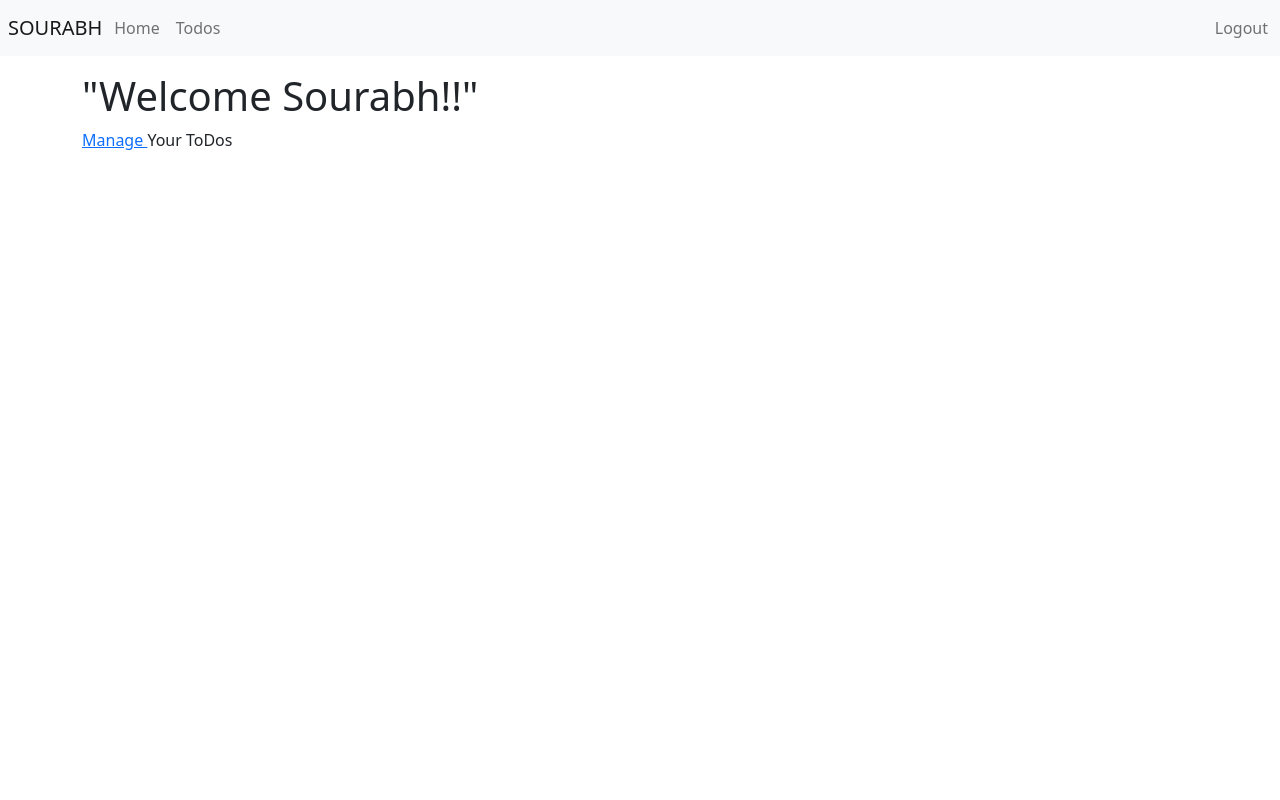
After one commit to sourrabhh/Spring-Boot-Project, a Java web app: page / in a window 1280 px wide. The commit adds this page. Run offline with Spring Boot 4, a stand-in JSP engine, Linux system fonts and the light colour scheme; some libraries are stand-ins or nearby versions.

Commit message:
navigation & JSP fragmentation

```diff
--- a/webapp01/src/main/java/com/sourabh/webapp01/loginPackage/loginController.java
+++ b/webapp01/src/main/java/com/sourabh/webapp01/loginPackage/loginController.java
@@ -12,37 +12,39 @@ import org.springframework.web.bind.annotation.SessionAttributes;
 @SessionAttributes("name")
 public class loginController
 {
-    private authenticationService authenticationService;
+    @RequestMapping(value="/", method = RequestMethod.GET)
+    public String gotoLoginPage(ModelMap model)
+    {
+        model.put("name", "Sourabh");
+        return "welcome";
+    }
+}
+
+
+
+/*
+
+   private authenticationService authenticationService;
 
     public loginController(com.sourabh.webapp01.loginPackage.authenticationService authenticationService) {
         this.authenticationService = authenticationService;
     }
 
-    @RequestMapping(value="loginPage", method = RequestMethod.GET)
-    public String gotoLoginPage()
-    {
-        return "login";
-    }
-
-    //login?name=sourabh RequestParam
+***************************************************************
+ //login?name=sourabh RequestParam
     @RequestMapping(value="loginPage", method = RequestMethod.POST)
     public String gotoWelcomePage(@RequestParam String name,
     @RequestParam String password, ModelMap model)
     {
-
         if(authenticationService.authenticate(name, password))
         {
-
             model.put("name", name);
             // model.put("password", password);
-
             return "welcome";
         }
-
-        else
-        {
+        else{
             model.put("errorMessage", "Invalid Credentials Please Try Again");
             return "login";
         }
     }
-}
+ */
--- /dev/null
+++ b/webapp01/src/main/resources/META-INF/resources/WEB-INF/jsp/common/footer.jspf
@@ -0,0 +1,9 @@
+
+<script src="webjars/bootstrap/5.1.3/js/bootstrap.min.js"></script>
+    <script src="webjars/jquery/3.6.0/jquery.min.js"></script>
+
+    <script src="webjars/bootstrap-datepicker/1.9.0/js/bootstrap-datepicker.min.js"></script>
+
+</script>
+</body>
+</html>
--- /dev/null
+++ b/webapp01/src/main/resources/META-INF/resources/WEB-INF/jsp/common/header.jspf
@@ -0,0 +1,15 @@
+
+<%@ taglib prefix="c" uri="http://java.sun.com/jsp/jstl/core" %>
+<%@ taglib prefix="form" uri="http://www.springframework.org/tags/form" %>
+
+
+
+<html>
+    <head>
+        <link href="webjars/bootstrap/5.1.3/css/bootstrap.min.css" rel="stylesheet">
+        <link href="webjars/bootstrap-datepicker/1.9.0/js/bootstrap-datepicker.min.js" rel="stylesheet">
+        <title>
+            "Manage Your ToDos"
+        </title>
+    </head>
+    <body>
--- /dev/null
+++ b/webapp01/src/main/resources/META-INF/resources/WEB-INF/jsp/common/navigation.jspf
@@ -0,0 +1,13 @@
+
+<nav class="navbar navbar-expand-md navbar-light bg-light mb-3 p-1">
+    <a class="navbar-brand m-1" href="https://www.google.com">SOURABH</a>
+    <div class="collapse navbar-collapse">
+        <ul class="navbar-nav">
+            <li class="nav-item"><a class="nav-link" href="/">Home</a></li>
+            <li class="nav-item"><a class="nav-link" href="/list-todos">Todos</a></li>
+        </ul>
+    </div>
+    <ul class="navbar-nav">
+        <li class="nav-item"><a class="nav-link" href="/logout">Logout</a></li>
+    </ul>
+</nav>
--- a/webapp01/src/main/resources/META-INF/resources/WEB-INF/jsp/welcome.jsp
+++ b/webapp01/src/main/resources/META-INF/resources/WEB-INF/jsp/welcome.jsp
@@ -1,13 +1,10 @@
-<html>
-    <title>
-        "Welcome Page"
-    </title>
+<%@ include file = "common/header.jspf" %>
+<!-- Navigation  -->
+<%@ include file = "common/navigation.jspf" %>
+<div class="container">
+    <h1>"Welcome ${name}!!"</h1>
 
-    <body>
-        <div class="container">
-            <h1>"Welcome ${name}!!"</h1>
+    <a href="list-todos"> Manage </a> Your ToDos
+</div>
 
-            <a href="list-todos"> Manage </a> Your ToDos
-        </div>
-    </body>
-</html>
+<%@ include file = "common/footer.jspf" %>
```
Also changed, not shown: webapp01/src/main/resources/META-INF/resources/WEB-INF/jsp/listTodos.jsp (+7 -13 lines), webapp01/src/main/resources/META-INF/resources/WEB-INF/jsp/todo.jsp (+6 -18 lines).
